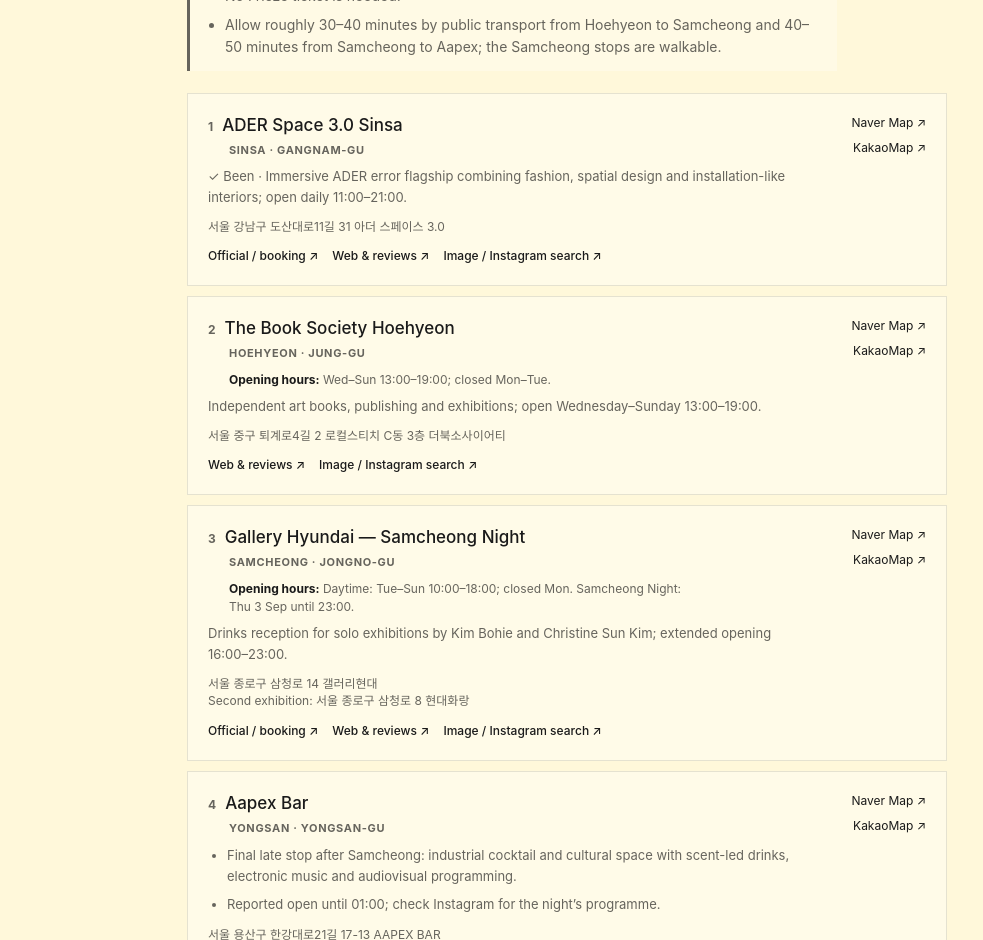
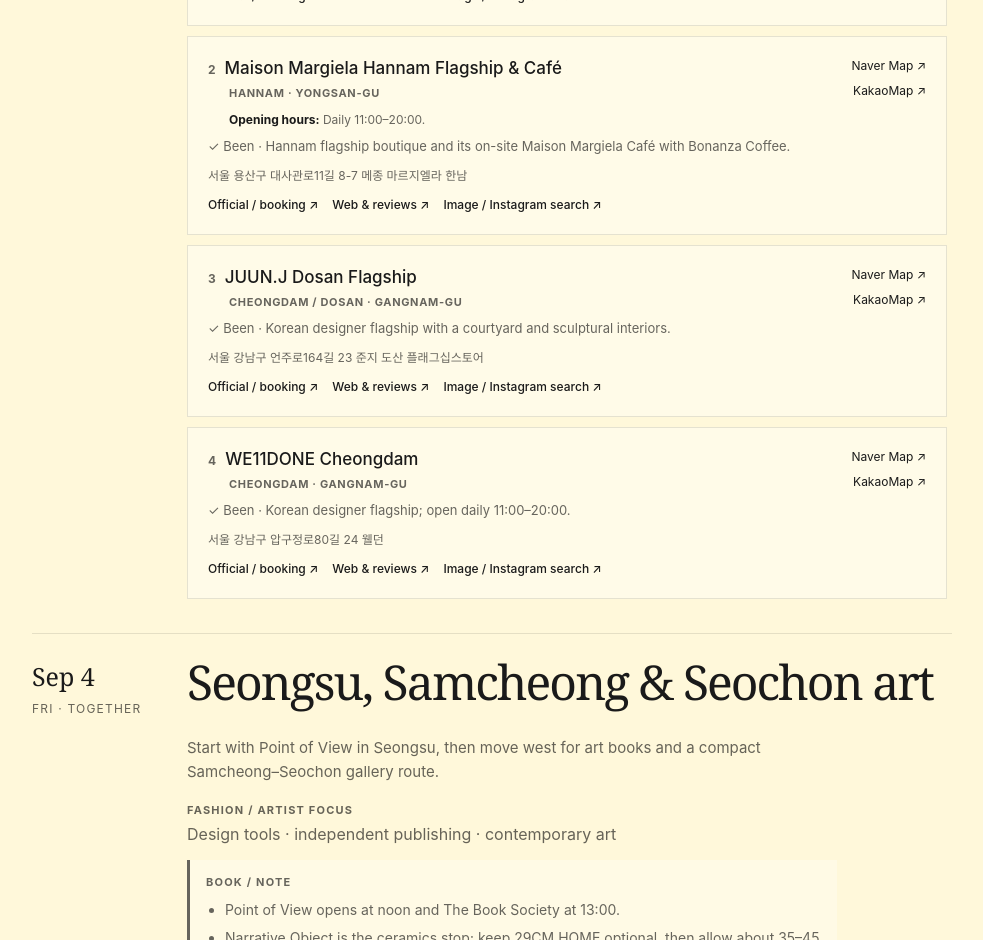
Before and after one commit to silka-co/seoul, a Next.js app: page / in a window 1280 px wide. Shown: the part 11060-12000 px from the top of the page, without its empty margins (148-1131 px from the left). Built offline with nearby package versions, Linux system fonts and the light colour scheme.

Commit message:
Update Friday Seoul itinerary

```diff
--- a/app/page.tsx
+++ b/app/page.tsx
@@ -24,7 +24,6 @@
 ];
 
 const todayShoppingAlternatives: Stop[] = [
-  { name: 'The Book Society Hoehyeon', korean: '서울 중구 퇴계로4길 2 로컬스티치 C동 3층 더북소사이어티', note: 'Optional art-and-design bookshop after Design Miami; roughly 15–20 minutes from DDP by Line 4 plus walking. Open Wednesday–Sunday 13:00–19:00; closed Monday–Tuesday.', booking: 'https://www.thebooksociety.org/' },
   { name: 'Maison Margiela — The Hyundai Seoul', korean: '서울 영등포구 여의대로 108 더현대 서울 2층 메종 마르지엘라', note: 'Optional department-store detour for fashion, shoes, leather goods, accessories and fragrance. This is farther from DDP—allow roughly 40–50 minutes by public transport. Open Wednesday 10:30–20:00.', booking: 'https://www.maisonmargiela.com/stores/maison-margiela-the-hyundai-seoul' },
   { name: 'SAN SAN GEAR — The Hyundai Seoul', korean: '서울 영등포구 여의대로 108 더현대 서울 지하 2층 산산기어', note: 'Optional technical-fashion stop on B2 Creative Ground in the same building as Maison Margiela. Open Wednesday 10:30–20:00.', booking: 'https://sansangear.com/pages/stores' },
 ];
@@ -39,26 +38,98 @@
 
 const september3 = days.find((day) => day.date === 'Sep 3');
 const september4 = days.find((day) => day.date === 'Sep 4');
+const narrativeObject: Stop = {
+  name: 'Narrative Object',
+  korean: '서울 성동구 서울숲2길 24-7 1층 내러티브 오브젝트',
+  note: 'Quiet Korean craft and homeware shop near Seoul Forest: handmade ceramics, tea vessels, tableware and objects with a folk-art sensibility. Open Tue–Sun 12:00–18:00; closed Monday.',
+  booking: 'https://narrativeobject.co.kr/about.html',
+};
+const twentyNineCmHome: Stop = {
+  name: '29CM HOME Seongsu',
+  korean: '서울 성동구 연무장길 57 이구홈 성수',
+  note: 'Large 29CM home-and-lifestyle store for décor, kitchenware, textiles, furniture, lighting and design objects. Open daily 11:00–22:00.',
+  booking: 'https://www.29cm.co.kr/content/29cmhome-seongsu/2025/06/grandopening',
+};
+const pointOfViewSeoul: Stop = {
+  name: 'Point of View Seoul',
+  korean: '서울 성동구 연무장길 18 1–3층 포인트오브뷰 서울',
+  note: 'Three-floor Seongsu flagship for artful stationery, design tools and objects. Open daily 12:00–20:00; occasional monthly closure—check Instagram before setting out.',
+  booking: 'https://pointofview.kr/pointofview/about.html',
+};
+const potterySeongsu: Stop = {
+  name: 'POTTERY Seongsu Flagship',
+  korean: '서울 성동구 연무장13길 9 1층 포터리 성수',
+  note: 'Korean menswear flagship focused on quietly tailored, durable everyday uniforms. Open daily 10:00–21:00.',
+  booking: 'https://www.ptry.co.kr/offline.html',
+};
+const bookSocietyHoehyeon: Stop = {
+  name: 'The Book Society Hoehyeon',
+  korean: '서울 중구 퇴계로4길 2 로컬스티치 C동 3층 더북소사이어티',
+  note: 'Independent art books, publishing and exhibitions. Open Wednesday–Sunday 13:00–19:00; closed Monday–Tuesday.',
+  booking: 'https://www.thebooksociety.org/',
+};
+const galleryHyundaiFriday: Stop = {
+  name: 'Gallery Hyundai',
+  korean: '서울 종로구 삼청로 14 갤러리현대',
+  note: 'Samcheong contemporary-art stop for the Kim Bohie and Christine Sun Kim exhibitions. Open Tue–Sun 10:00–18:00; closed Monday.',
+  booking: 'https://www.galleryhyundai.com/',
+};
+const museumHanmiSamcheong: Stop = {
+  name: 'Museum Hanmi Samcheong',
+  korean: '서울 종로구 삼청로11길 11 뮤지엄한미 삼청',
+  note: 'Photography and contemporary-art museum in the Samcheong lane. Open Tue–Sun 10:00–18:00; closed Monday.',
+  booking: 'https://museumhanmi.or.kr/eng/',
+};
+const artSpaceThree: Stop = {
+  name: 'Art Space 3',
+  korean: '서울 종로구 효자로7길 23 지하 1층 아트스페이스3',
+  note: 'Small Seochon contemporary-art stop. Open Tue–Sat 10:30–18:00; closed Sunday–Monday.',
+  booking: 'https://artspace3.com/',
+};
+const insadongSpa: Stop = {
+  name: 'Insadong SPA & Sauna',
+  korean: '서울 종로구 율곡로6길 36 월드오피스텔 지하 1층 인사동 한증막',
+  note: 'Saturday-afternoon sauna, baths and massage near home. The spa recommends arriving for treatments by 19:00; confirm your massage directly first.',
+  booking: 'https://sites.google.com/view/insadongspa/home',
+};
+const maisonMargielaHannam: Stop = {
+  name: 'Maison Margiela Hannam Flagship & Café',
+  korean: '서울 용산구 대사관로11길 8-7 메종 마르지엘라 한남',
+  note: 'Hannam flagship boutique and its on-site Maison Margiela Café with Bonanza Coffee.',
+  booking: 'https://www.maisonmargiela.com/ko-kr/stores/maison-margiela-hannam-flagship',
+  visited: true,
+};
 if (september3) {
+  september3.stops = [maisonMargielaHannam, ...september3.stops];
   september3.focus = 'Independent publishing · Kim Bohie · Christine Sun Kim · Korean craft · audiovisual culture';
   september3.must = 'No Frieze ticket is needed. Allow roughly 30–40 minutes by public transport from Hoehyeon to Samcheong and 40–50 minutes from Samcheong to Aapex; the Samcheong stops are walkable.';
 }
 
 if (september3 && september4) {
   const ader = september4.stops.find((stop) => stop.name === 'ADER Space 3.0 Sinsa');
-  if (ader) {
-    ader.visited = true;
-    september3.stops = [ader, ...september3.stops];
-  }
-  september4.stops = september4.stops.filter((stop) => ![
-    'ADER Space 3.0 Sinsa',
-    'HAUS NOWHERE Dosan',
-    'MECLADS Dosan',
+  const fashionVisits = september4.stops.filter((stop) => [
+    'JUUN.J Dosan Flagship',
+    'WE11DONE Cheongdam',
   ].includes(stop.name));
-  september4.theme = 'Dosan & Cheongdam fashion';
-  september4.description = 'A relaxed designer-shopping route through Dosan and Cheongdam, with room for fittings, lunch and the optional stops.';
-  september4.focus = 'JUUN.J · WE11DONE';
-  september4.must = 'JUUN.J and WE11DONE are the two planned shops. Add an optional stop only if you have the time and energy for it.';
+  if (ader) ader.visited = true;
+  for (const stop of fashionVisits) stop.visited = true;
+  const todayVisits = [ader, maisonMargielaHannam, ...fashionVisits].filter((stop): stop is Stop => Boolean(stop));
+  const todayVisitNames = new Set(todayVisits.map((stop) => stop.name));
+  const movedFromThursday = new Set(['The Book Society Hoehyeon', 'Gallery Hyundai — Samcheong Night']);
+  september3.stops = [...todayVisits, ...september3.stops.filter((stop) => !todayVisitNames.has(stop.name) && !movedFromThursday.has(stop.name))];
+  september3.options = undefined;
+  september4.stops = [pointOfViewSeoul, potterySeongsu, narrativeObject, bookSocietyHoehyeon, galleryHyundaiFriday, museumHanmiSamcheong, artSpaceThree];
+  september4.options = [twentyNineCmHome];
+  september4.theme = 'Seongsu, Samcheong & Seochon art';
+  september4.description = 'Start with Point of View in Seongsu, then move west for art books and a compact Samcheong–Seochon gallery route.';
+  september4.focus = 'Design tools · independent publishing · contemporary art';
+  september4.must = 'Point of View opens at noon and The Book Society at 13:00. Narrative Object is the ceramics stop; keep 29CM HOME optional, then allow about 35–45 minutes from Hoehyeon to Samcheong. Finish Art Space 3 by 18:00.';
+}
+
+const aapex = september3?.stops.find((stop) => stop.name === 'Aapex Bar');
+if (september3 && aapex) {
+  september3.stops = september3.stops.filter((stop) => stop.name !== 'Aapex Bar');
+  aapex.note = 'Optional Saturday-evening finish after the Insadong spa: industrial cocktail and cultural space with scent-led drinks, electronic music and audiovisual programming. Its programme varies, so confirm directly before travelling to Yongsan.';
 }
 
 const completedToday = new Set([
@@ -74,11 +145,17 @@
 
 const september5 = days.find((day) => day.date === 'Sep 5');
 if (september5) {
-  september5.theme = 'Seogyo & Seongsu design';
-  september5.description = 'A west-to-east design day: return properly to D&DEPARTMENT, then finish with designer vintage and independent retail in Seongsu.';
-  september5.focus = 'Korean design · designer vintage · LCDC Seoul';
+  const seongsuAlternatives = september5.stops.filter((stop) => [
+    'Fox Vintage Seoul Forest',
+    'LCDC Seoul',
+  ].includes(stop.name));
+  september5.theme = 'Seogyo & Insadong spa afternoon';
+  september5.description = 'Begin with a proper D&DEPARTMENT visit, then keep the afternoon restorative with a planned massage, sauna and baths near home in Insadong.';
+  september5.focus = 'Korean design · wellness';
   september5.stops = september5.stops.filter((stop) => !completedToday.has(stop.name));
-  september5.must = 'No booking is needed for the shops or Seoul Light. Allow roughly 50–60 minutes by public transport from Seogyo to Seongsu, followed by a short local transfer between Fox Vintage and LCDC.';
+  september5.stops = [...september5.stops.filter((stop) => stop.name === 'D&DEPARTMENT SEOUL by MMMG'), insadongSpa];
+  september5.options = [...(aapex ? [aapex] : []), ...(september5.options ?? []), ...seongsuAlternatives];
+  september5.must = 'Confirm the massage directly with Insadong SPA & Sauna. Aapex is an evening-only conditional finish—check its live programme before making the 25–35 minute taxi ride from Insadong to Yongsan. The Seoul Forest stops remain optional rather than forcing a cross-city detour.';
 }
 
 const itineraryDistricts: Record<string, string> = {
@@ -93,6 +170,12 @@
   'Art Sonje Center — Samcheong Night Party': 'Samcheong · Jongno-gu',
   'Soluna Fine Art — Material Bar': 'Seochon · Jongno-gu',
   'Art Space 3 — Fi Jae Lee artist talk': 'Seochon · Jongno-gu',
+  'Point of View Seoul': 'Seongsu · Seongdong-gu',
+  'Gallery Hyundai': 'Samcheong · Jongno-gu',
+  'Museum Hanmi Samcheong': 'Samcheong · Jongno-gu',
+  'Art Space 3': 'Seochon · Jongno-gu',
+  'Insadong SPA & Sauna': 'Insadong · Jongno-gu',
+  'Maison Margiela Hannam Flagship & Café': 'Hannam · Yongsan-gu',
   'ADER Space 3.0 Sinsa': 'Sinsa · Gangnam-gu',
   'HAUS NOWHERE Dosan': 'Dosan / Sinsa · Gangnam-gu',
   'MECLADS Dosan': 'Dosan · Gangnam-gu',
@@ -106,6 +189,8 @@
   'D&DEPARTMENT SEOUL by MMMG': 'Seogyo · Mapo-gu',
   'Fox Vintage Seoul Forest': 'Seoul Forest / Seongsu · Seongdong-gu',
   'LCDC Seoul': 'Seongsu · Seongdong-gu',
+  'Narrative Object': 'Seoul Forest · Seongdong-gu',
+  '29CM HOME Seongsu': 'Seongsu · Seongdong-gu',
   'Seoul Light DDP 2026 Autumn — Saturday live programme': 'Dongdaemun · Jung-gu',
   'Changdeokgung Secret Garden (Huwon)': 'Changdeokgung / Jongno · Jongno-gu',
   'Incheon Terminal 1': 'Incheon Airport · Jung-gu, Incheon',
@@ -113,6 +198,10 @@
 };
 
 const itineraryHours: Record<string, string> = {
+  'Narrative Object': 'Tue–Sun 12:00–18:00; closed Monday.',
+  '29CM HOME Seongsu': 'Daily 11:00–22:00.',
+  'Insadong SPA & Sauna': 'Daily 09:00–21:00; arrive for treatments by 19:00.',
+  'Maison Margiela Hannam Flagship & Café': 'Daily 11:00–20:00.',
   'The Book Society Hoehyeon': 'Wed–Sun 13:00–19:00; closed Mon–Tue.',
   'White Cube Seoul — Marina Rheingantz: Míope': 'Daytime: Tue–Sat 10:00–18:00; closed Sun–Mon. Cheongdam Night: Wed 2 Sep 18:00–22:00.',
   'SONGEUN — Generative Forms': 'Daytime: Mon–Sat 11:00–18:30; last entry 18:10; closed Sun and public holidays. Cheongdam Night: Wed 2 Sep until 22:00.',
@@ -121,6 +210,10 @@
   'Art Sonje Center — Samcheong Night Party': 'Daytime: Tue–Sun 12:00–19:00; closed Mon. Samcheong Night party: Thu 3 Sep 19:00–22:00 with registration.',
   'Soluna Fine Art — Material Bar': 'Seoul office hours: Mon–Fri 10:00–18:00. Material Bar: Thu 3 Sep 18:00–21:00; contact ahead for a daytime visit.',
   'Art Space 3 — Fi Jae Lee artist talk': 'Daytime: Tue–Sat 10:30–18:00; closed Sun–Mon. Artist talk: Thu 3 Sep 19:30–20:30.',
+  'Point of View Seoul': 'Daily 12:00–20:00; occasional monthly closure—check Instagram.',
+  'Gallery Hyundai': 'Tue–Sun 10:00–18:00; closed Monday.',
+  'Museum Hanmi Samcheong': 'Tue–Sun 10:00–18:00; closed Monday.',
+  'Art Space 3': 'Tue–Sat 10:30–18:00; closed Sunday–Monday.',
 };
 
 const itineraryExtraAddresses: Record<string, string[]> = {
@@ -146,9 +239,13 @@
   { name: 'Hwangsaengga Kalguksu', korean: '서울 종로구 북촌로5길 78 황생가칼국수', note: 'Kalguksu and mandu', district: 'Jongno / Bukchon', category: 'Food & drinks' },
   { name: 'Gaeseong Mandu Koong', korean: '서울 종로구 인사동10길 11-3 개성만두 궁', note: 'Hanok mandu restaurant', district: 'Jongno / Bukchon', category: 'Food & drinks' },
   { name: 'Imun Seollongtang', korean: '서울 종로구 우정국로 38-13 이문설농탕', note: 'Historic soup breakfast', district: 'Jongno / Bukchon', category: 'Food & drinks' },
+  { name: 'Insadong SPA & Sauna', korean: '서울 종로구 율곡로6길 36 월드오피스텔 지하 1층 인사동 한증막', note: 'Sauna, baths, body scrub and massage near Insadong; daily 09:00–21:00, with treatments best started by 19:00.', district: 'Jongno / Bukchon', category: 'Wellness & work', booking: 'https://sites.google.com/view/insadongspa/home' },
   { name: '032c Gallery Seoul', korean: '서울 성동구 성수이로10길 14 032c 갤러리 서울', note: 'Fashion, publishing and exhibition space designed by Gonzales Haase AAS', district: 'Seongsu', category: 'Art & architecture', booking: 'https://032c.com/', visited: true },
   { name: 'tansanmagnesium Flagship', korean: '서울 성동구 연무장길 37-26 탄산마그네슘', note: 'Climbing-inspired Korean streetwear flagship: a boulder entrance, café and multi-level retail; daily 11:00–21:00.', district: 'Seongsu', category: 'Fashion & design', booking: 'https://tansanmagnesium.kr/', visited: true },
   { name: 'LCDC Seoul', korean: '서울 성동구 연무장17길 10 LCDC SEOUL', note: 'Courtyard design complex with rotating Korean brands and curated design-object shops.', district: 'Seongsu', category: 'Fashion & design', booking: 'https://lcdc-seoul.com/' },
+  { name: 'Narrative Object', korean: '서울 성동구 서울숲2길 24-7 1층 내러티브 오브젝트', note: 'Korean craft and homeware: handmade ceramics, tea vessels, tableware and objects with a quiet folk-art sensibility. Tue–Sun 12:00–18:00; closed Monday.', district: 'Seongsu', category: 'Fashion & design', booking: 'https://narrativeobject.co.kr/about.html' },
+  { name: '29CM HOME Seongsu', korean: '서울 성동구 연무장길 57 이구홈 성수', note: '29CM’s home-and-lifestyle store for décor, kitchenware, textiles, furniture, lighting and design objects; daily 11:00–22:00.', district: 'Seongsu', category: 'Fashion & design', booking: 'https://www.29cm.co.kr/content/29cmhome-seongsu/2025/06/grandopening' },
+  { name: 'Point of View Seoul', korean: '서울 성동구 연무장길 18 1–3층 포인트오브뷰 서울', note: 'Three floors of artful stationery, design tools and objects; daily 12:00–20:00, with an occasional monthly closure.', district: 'Seongsu', category: 'Fashion & design', booking: 'https://pointofview.kr/pointofview/about.html' },
   { name: 'Fox Vintage Seoul Forest', korean: '서울 성동구 서울숲6길 10 지하1층 폭스빈티지 서울숲', note: 'Curated designer vintage, often including Comme des Garçons, Jil Sander, Vivienne Westwood and Missoni; reported daily 13:00–21:00.', district: 'Seongsu', category: 'Fashion & design', booking: 'https://seoul.vintagefox.kr/' },
   { name: 'HAUS NOWHERE + NUDAKE Tea House', korean: '서울 성동구 뚝섬로 433 하우스 노웨어 서울', note: 'Conceptual retail; Tea House on 5F', district: 'Seongsu', category: 'Fashion & design', booking: 'https://nudake.com/kr/store/tea-house/' },
   { name: 'Tamburins Seongsu', korean: '서울 성동구 성수동 탬버린즈 성수', note: 'Retail architecture', district: 'Seongsu', category: 'Fashion & design' },
@@ -163,6 +260,7 @@
   { name: 'Hangong-Gan', korean: '서울 마포구 연남동 561-4 한공간', note: 'Asian-fusion dinner', district: 'Yeonnam / Hongdae', category: 'Food & drinks', visited: true },
   { name: 'Leeum Museum of Art', korean: '서울 용산구 이태원로55길 60-16 리움미술관', note: 'OMA, Mario Botta and Jean Nouvel', district: 'Hannam / Itaewon', category: 'Art & architecture', booking: 'https://ticket.leeum.org/leeum/personal/exhibitList.do', visited: true },
   { name: 'SAN SAN GEAR Hannam', korean: '서울 용산구 이태원로55길 37-10 산산기어 한남', note: 'New fashion flagship in a former house', district: 'Hannam / Itaewon', category: 'Fashion & design' },
+  { name: 'Maison Margiela Hannam Flagship & Café', korean: '서울 용산구 대사관로11길 8-7 메종 마르지엘라 한남', note: 'Flagship boutique with an on-site Maison Margiela Café in collaboration with Bonanza Coffee.', district: 'Hannam / Itaewon', category: 'Fashion & design', booking: 'https://www.maisonmargiela.com/ko-kr/stores/maison-margiela-hannam-flagship', visited: true },
   { name: 'D&DEPARTMENT SEOUL by MMMG', korean: '서울 마포구 월드컵북로5길 41 1층 로컬스티치 크리에이터 타운 서교', note: 'Design objects, stationery and food; 11:30–19:00, +82 2-332-1520', district: 'Yeonnam / Hongdae', category: 'Fashion & design', booking: 'https://www.d-department.com/ext/shop/seoul.html' },
   { name: 'Maison Margiela — The Hyundai Seoul', korean: '서울 영등포구 여의대로 108 더현대 서울 2층 메종 마르지엘라', note: 'Dedicated fashion, shoes, leather goods, accessories and fragrance store on 2F.', district: 'Yeouido', category: 'Fashion & design', booking: 'https://www.maisonmargiela.com/stores/maison-margiela-the-hyundai-seoul', visited: true },
   { name: 'SAN SAN GEAR — The Hyundai Seoul', korean: '서울 영등포구 여의대로 108 더현대 서울 지하 2층 산산기어', note: 'Technical Korean fashion store on B2 Creative Ground.', district: 'Yeouido', category: 'Fashion & design', booking: 'https://sansangear.com/pages/stores', visited: true },
@@ -181,7 +279,8 @@
   { name: 'House of Dior Seoul', korean: '서울 강남구 압구정로 464 하우스 오브 디올', note: 'Christian de Portzamparc exterior', district: 'Dosan / Gangnam', category: 'Fashion & design' },
   { name: 'HAUS NOWHERE DOSAN — Gentle Monster', korean: '서울 강남구 압구정로46길 50 하우스 노웨어 도산', note: 'Gentle Monster, Tamburins and NUDAKE flagship under one roof', district: 'Dosan / Gangnam', category: 'Fashion & design', booking: 'https://www.gentlemonster.com/int/en/stores/detail/779149629756556663' },
   { name: 'Sulwhasoo Flagship', korean: '서울 강남구 도산대로45길 18 설화수 플래그십스토어', note: 'Neri&Hu; best at dusk', district: 'Dosan / Gangnam', category: 'Art & architecture' },
-  { name: 'JUUN.J Dosan Flagship', korean: '서울 강남구 언주로164길 23 준지 도산 플래그십스토어', note: 'WGNB-designed fashion flagship: a study in deep shade, courtyards and black interiors', district: 'Dosan / Gangnam', category: 'Fashion & design', booking: 'https://designwanted.com/juun-j-flagship-wgnb/' },
+  { name: 'JUUN.J Dosan Flagship', korean: '서울 강남구 언주로164길 23 준지 도산 플래그십스토어', note: 'WGNB-designed fashion flagship: a study in deep shade, courtyards and black interiors', district: 'Dosan / Gangnam', category: 'Fashion & design', booking: 'https://designwanted.com/juun-j-flagship-wgnb/', visited: true },
+  { name: 'WE11DONE Cheongdam', korean: '서울 강남구 압구정로80길 24 웰던', note: 'Korean designer flagship; daily 11:00–20:00.', district: 'Dosan / Gangnam', category: 'Fashion & design', booking: 'https://www.we11-done.com/us/service/store.php', visited: true },
   { name: 'Gugus Apgujeong', korean: '서울 강남구 선릉로 846 구구스 압구정점', note: 'Pre-owned luxury', district: 'Dosan / Gangnam', category: 'Fashion & design' },
   { name: 'Urban Hive', korean: '서울 강남구 논현동 200-7 어반하이브', note: 'Perforated-concrete exterior', district: 'Dosan / Gangnam', category: 'Art & architecture' },
   { name: 'Frieze Seoul — COEX', korean: '서울 강남구 영동대로 513 코엑스 C·D홀 프리즈 서울', note: 'Optional contemporary-art fair. Allow 2¾–3¼ hours for Focus, Material Practice, Pace and PKM, all inside the same connected venue. Priorities: Arumjigi, Marta, Art Space 3, Soluna Fine Art, Charles Burnand, Yoo Youngkuk, Anicka Yi, James Turrell, Koo Jeong A, Yun Hyong-keun and Olafur Eliasson. Standard Thursday admission is ₩90,000 per person and begins at 15:00.', district: 'Gangnam / COEX', category: 'Art & architecture', booking: 'https://www.frieze.com/fairs/frieze-seoul' },
```
